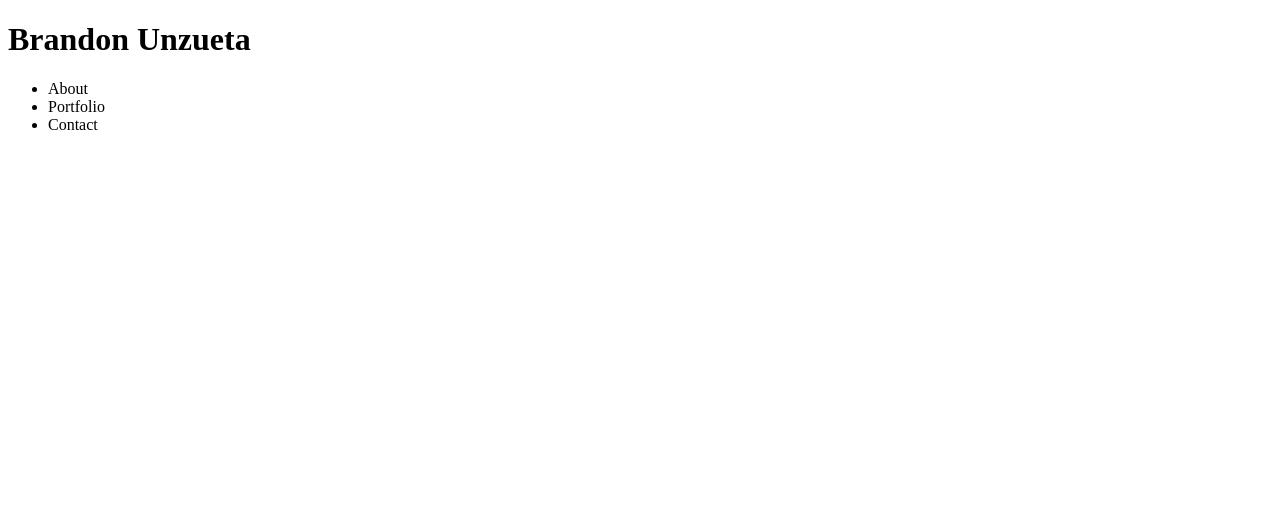
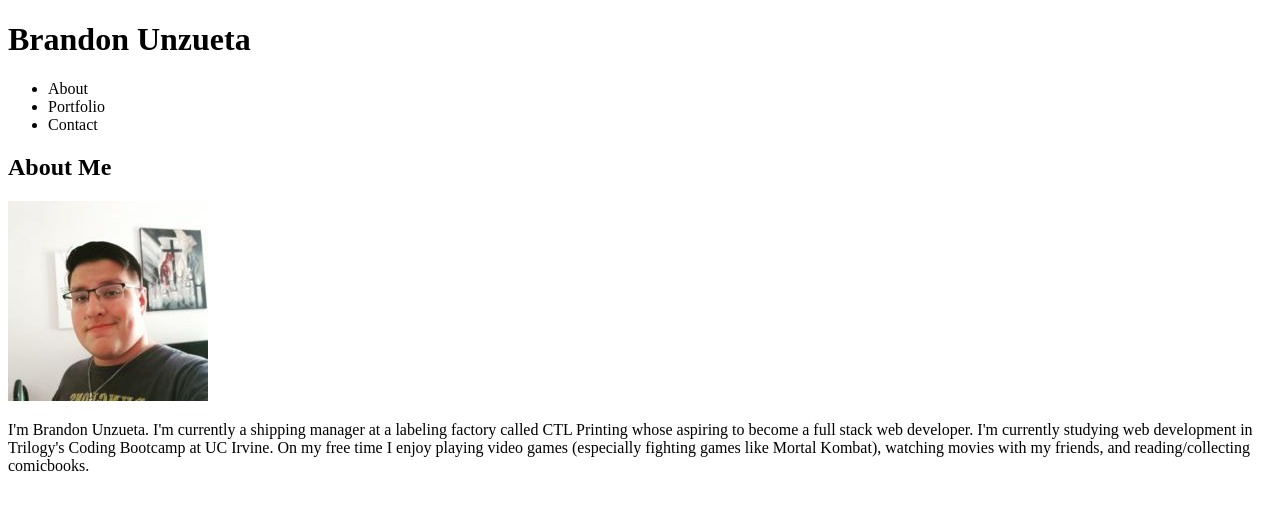
Before and after one commit to BJZeta/Basic-Portfolio, a plain HTML site: page index.html in a window 1280 px wide. Drawn offline with Linux system fonts and the light colour scheme.

Commit message:
added image/info on about me page

```diff
--- a/index.html
+++ b/index.html
@@ -1,5 +1,6 @@
 <!DOCTYPE html>
 <html lang="en">
+
 <head>
     <meta charset="UTF-8">
     <meta name="viewport" content="width=device-width, initial-scale=1.0">
@@ -7,6 +8,7 @@
     <link rel="stylesheet" type="text/css" href="./assets/css/styles.css">
     <title>Superman</title>
 </head>
+
 <body>
     <header>
         <h1>Brandon Unzueta</h1>
@@ -17,7 +19,18 @@
                 <li>Contact</li>
             </ul>
         </nav>
+
+        <div id="aboutme">
+            <h2>About Me</h2>
+            <img src="./assets/images/portfolio-pic.jpg" alt="portfolio-pic">
+            <p>I'm Brandon Unzueta. I'm currently a shipping manager at a labeling factory called CTL Printing whose
+                aspiring to become a full stack web developer. I'm currently studying web development in Trilogy's
+                Coding Bootcamp at UC Irvine. On my free time I enjoy playing video games (especially fighting games
+                like Mortal Kombat), watching movies with my friends, and reading/collecting comicbooks.</p>
+
+        </div>
     </header>
 
 </body>
+
 </html>
```
Also changed, not shown: assets/images/portfolio-pic.jpg (added).
